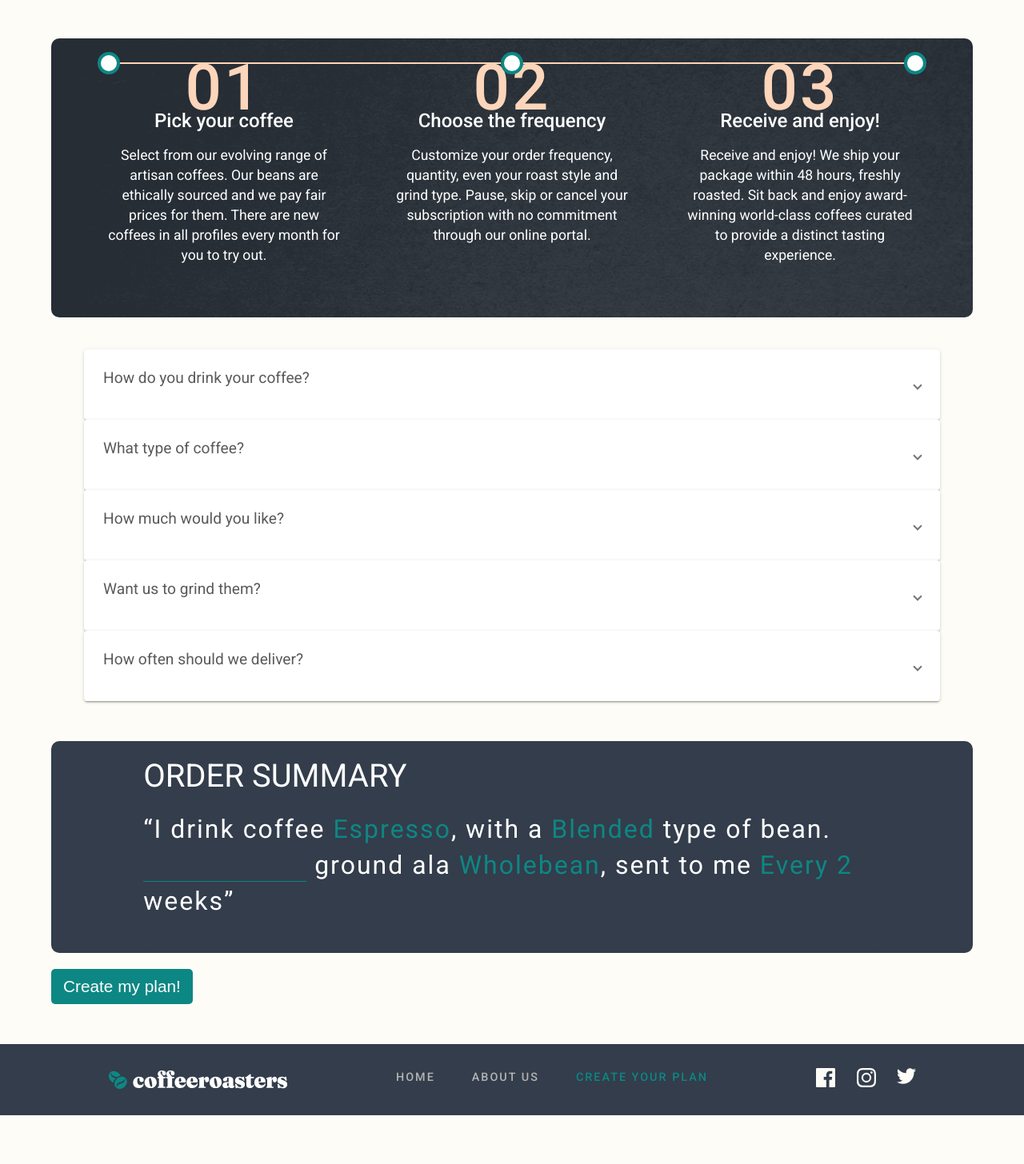
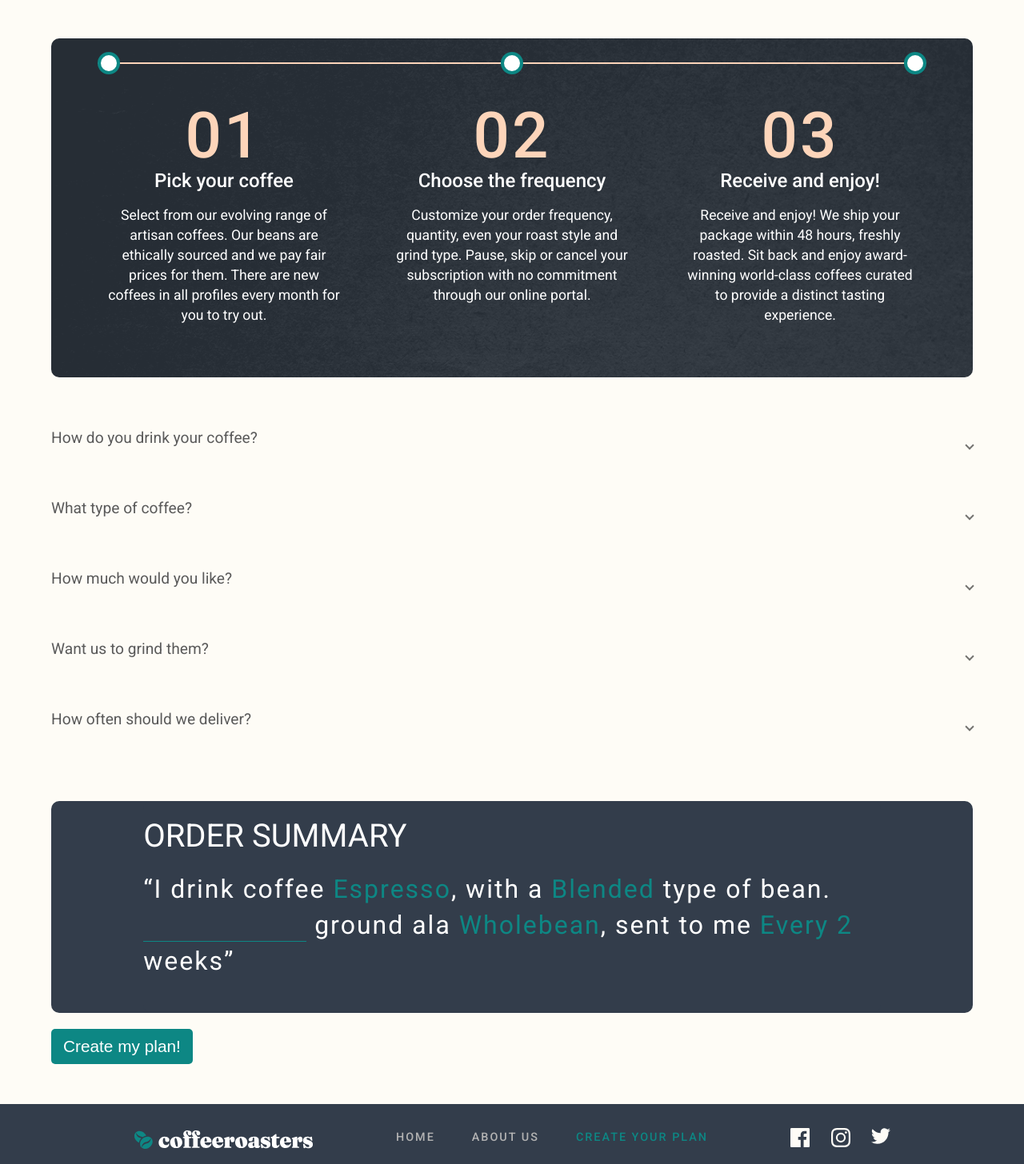
Before and after one commit to adavidarevalo/Coffeeroasters, an Angular app: page /createYourPlan in a window 1280 px wide. Shown: the part 634-2090 px from the top of the page at 80% size. Before the commit the page ends 2029 px from the top, so only its background shows below. Built offline with nearby package versions, Linux system fonts and the light colour scheme.

Commit message:
Finished Project

```diff
--- a/src/app/pages/create-your-plan/components/questions/questions.component.scss
+++ b/src/app/pages/create-your-plan/components/questions/questions.component.scss
@@ -1,10 +1,14 @@
 mat-accordion{
-    width: 90%;
+    width: 100%;
     margin: 0 auto;
     mat-expansion-panel{
         margin-bottom: 40px;
-        max-width: 1070px;
+        max-width: 1200px;
         margin: 0 auto;
+        background: none;
+        border: none;
+        cursor: pointer;
+        box-shadow: none;
         mat-expansion-panel-header{
             margin-block: 20px;
         }
--- a/src/app/pages/create-your-plan/components/steps/steps.component.scss
+++ b/src/app/pages/create-your-plan/components/steps/steps.component.scss
@@ -15,5 +15,8 @@ section{
       display: flex;
       justify-content: center;
       flex-wrap: wrap;
+      @media (min-width: 1000px) {
+        margin-top: 60px;
+      }
     }
 }
--- a/src/app/pages/home/components/how-it-works/how-it-works.component.scss
+++ b/src/app/pages/home/components/how-it-works/how-it-works.component.scss
@@ -26,6 +26,9 @@ section{
         display: flex;
         justify-content: center;
         flex-wrap: wrap;
+        @media (min-width: 1000px) {
+            margin-top: 60px;
+          }
     }
     @media (min-width: 1300px){
         a{
--- a/src/app/shared/components/elements-container/elements-container.component.scss
+++ b/src/app/shared/components/elements-container/elements-container.component.scss
@@ -20,6 +20,7 @@ div{
         color: #FDD5BA;
         font-weight: 500;
         letter-spacing: 3px;
+        margin-bottom: 30px;
     }
     &.changeColor{
         h2, p{
--- a/src/app/shared/components/footer/footer.component.html
+++ b/src/app/shared/components/footer/footer.component.html
@@ -1,4 +1,5 @@
 <footer>
+    <div class="FooterContainer">
     <img
     class="Logo"
     src='./assets/images/shared/logoLigth.svg'
@@ -19,4 +20,5 @@
             <img src='./assets/images/shared/icon-twitter.svg' alt='Facebook'/>
         </a>
     </div>
+    </div>
 </footer>
--- a/src/app/shared/components/footer/footer.component.scss
+++ b/src/app/shared/components/footer/footer.component.scss
@@ -1,10 +1,14 @@
 footer{
     background: #333D4B;
+    padding-block: 30px;
+    .FooterContainer{
+        max-width: 1200px;
+        width: 90%;
+        margin: 0 auto;
         display: flex;
         flex-direction: column;
         justify-content: space-between;
         align-items: center;
-    padding-block: 30px;
         .Logo{
             width: 70%;
             margin: 0 auto;
@@ -48,3 +52,4 @@ footer{
             }
         }
     }
+}
--- a/src/app/shared/components/header/header.component.scss
+++ b/src/app/shared/components/header/header.component.scss
@@ -4,6 +4,7 @@ header{
     align-items: center;
     justify-content: space-between;
     margin: 20px auto;
+    max-width: 1200px;
     nav{
         width: 325px;
         justify-content: space-between;
--- a/src/styles.scss
+++ b/src/styles.scss
@@ -18,9 +18,13 @@ h6 {
 p {
   margin: 0;
 }
-a{
+a, button{
     cursor: pointer;
     text-decoration: none;
 }
 html, body { height: 100%; }
 body { margin: 0; font-family: Roboto, "Helvetica Neue", sans-serif; }
+
+section{
+  max-width: 1200px;
+}
```
Lines whose indentation alone changed are shown as unchanged.
